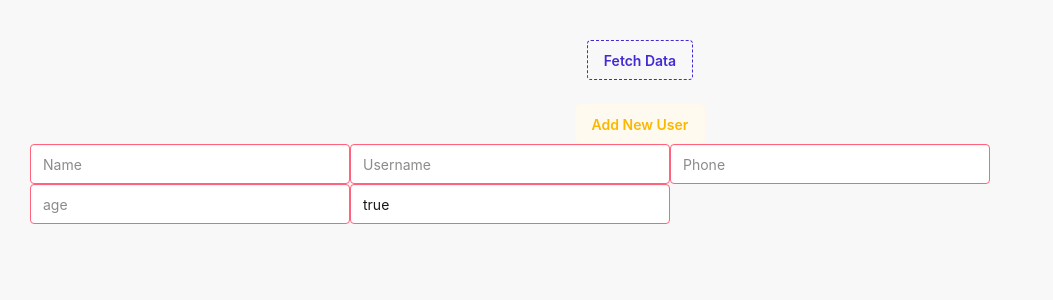
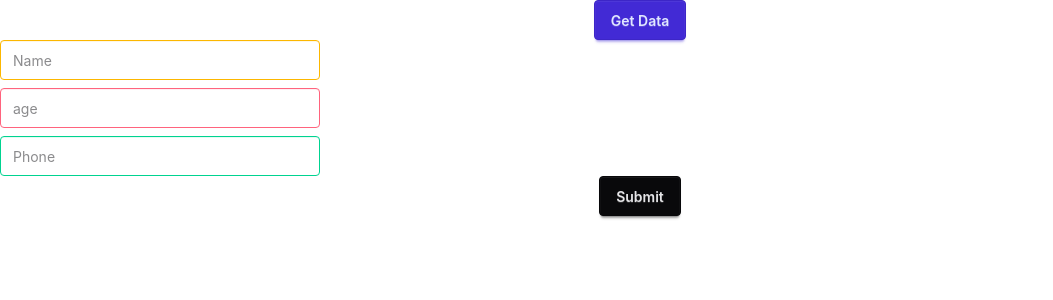
Before and after one commit to NakulGharote921/Frontend-Practice, a React (Vite) app: page / in a window 1280 px wide. Shown: the top 300 px of the page, without its empty margins (0-1053 px from the left). Built offline with nearby package versions, Linux system fonts and the light colour scheme.

Commit message:
feat: add Axizos component for data fetching and user input handling; update App component to include Axizos

```diff
--- a/src/App.jsx
+++ b/src/App.jsx
@@ -6,6 +6,7 @@ import MyformH from './Componets/MyformH.jsx'
 import Apis from "./Componets/Apis.jsx"
 import MYApitest from "./Componets/MYApitest.jsx"
 import Withaxios from "./Componets/Withaxios.jsx"
+import Axizos from "./Componets/Axizos.jsx"
 
 function App() {
   return (
@@ -16,9 +17,10 @@ function App() {
       {/* <Multiple/> */}
       {/* <Checkbox/> */}
       {/* <Apis/> */}
-      <MYApitest/>
+      {/* <MYApitest/> */}
       {/* <Withaxios/> */}
       {/* <MUI/> */}
+      <Axizos/>
     </div>
   )
 }
--- /dev/null
+++ b/src/Componets/Axizos.jsx
@@ -0,0 +1,53 @@
+import axios from 'axios'
+import React, { useState } from 'react'
+function Axizos() {
+  const [Fetch_Data, Set_FetchData] = useState(null);
+  const [Post_data, SetPost] = useState({
+    Name: "",
+    age: ""
+  });
+  async function Get_Data() {
+    const Respos = await axios.get("https://69c8e30a68edf52c954e101a.mockapi.io/TodoApi/TODOS");
+    Set_FetchData(Respos.data)
+  }
+  // async function Post_data() {
+  //   const Response = await axios.post(`https://69c8e30a68edf52c954e101a.mockapi.io/TodoApi/TODOS/1`,{});
+  //   console.log(  Response);
+
+  // }
+  return (
+    <div>
+      <div className='grid items-center justify-center '>
+        <button className="btn btn-primary " onClick={Get_Data} >Get Data</button>
+      </div>
+      <div>
+        {Fetch_Data && Fetch_Data.map((e) => (<div key={e.id} className=' items-center justify-center flex '>
+          <div className="card w-96 bg-base-100 card-xs shadow-sm">
+            <div className="card-body">
+              <h2 className="card-title">{e.Name}</h2>
+              <div className='flex '>
+                <p>Phone : {e.Phone}</p>
+                <p>
+                  Age : {e.age}
+                </p>
+              </div>
+              <div className="justify-end card-actions">
+                <button className="btn btn-primary">Edit Now</button>
+              </div>
+            </div>
+          </div>
+        </div>))}
+          <div className='flex justify-center flex-col gap-2'>
+            <input type="text" placeholder="Name" className="input input-warning" />
+            <input type="text" placeholder="age" className="input input-error" />
+            <input type="text" placeholder="Phone" className="input input-success" />
+          </div>
+        <div className='flex justify-center  '>
+         <button className="btn btn-neutral">Submit</button>
+        </div>
+      </div>
+    </div>
+  )
+}
+
+export default Axizos
--- a/src/Componets/Withaxios.jsx
+++ b/src/Componets/Withaxios.jsx
@@ -3,7 +3,7 @@ import React from 'react'
 function Withaxios() {
   return (
     <div>
-          <h1 className='text-amber-950'>nakul</h1>
+
     </div>
   )
 }
```
